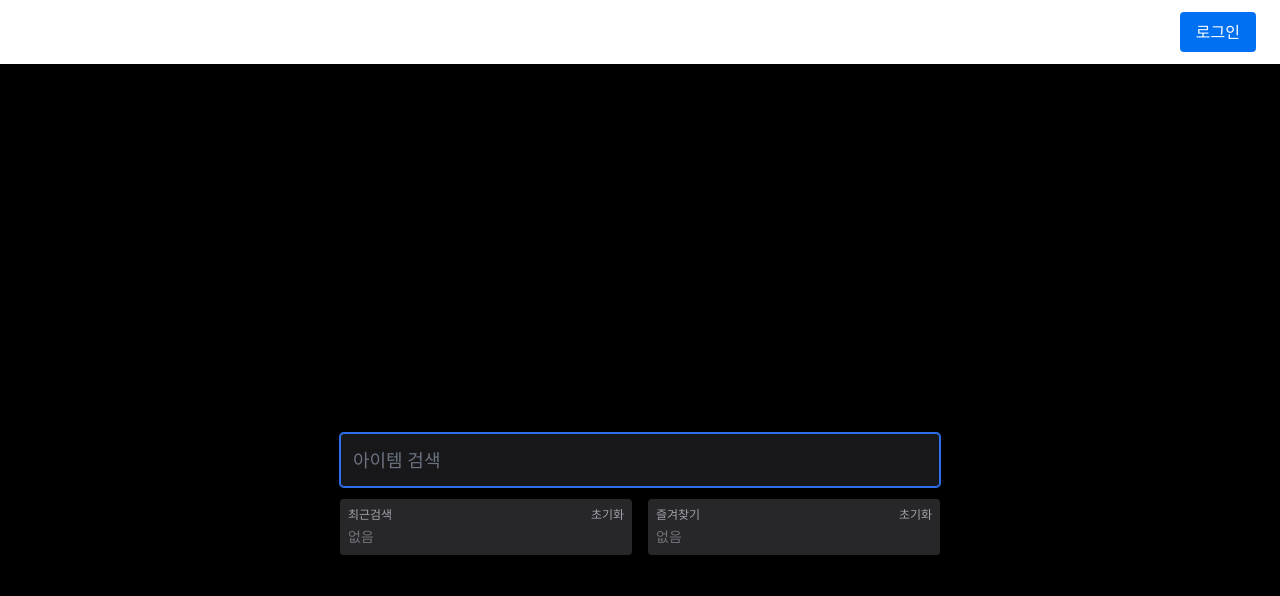
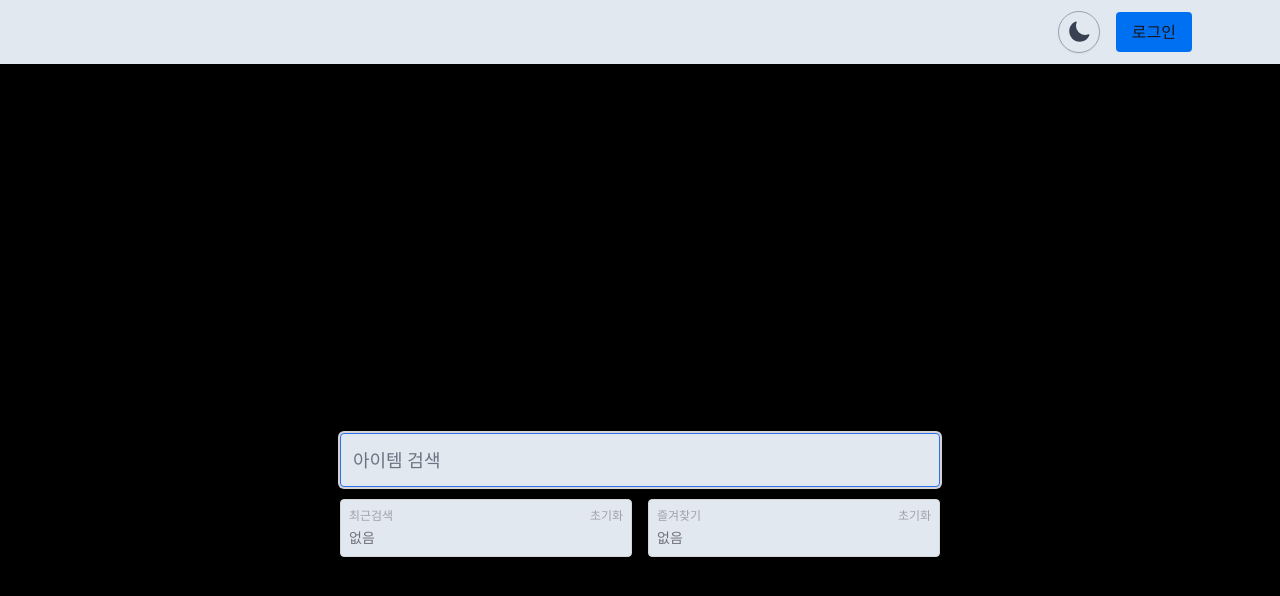
Before and after one commit to bigre-gg/client, a Next.js app: page / in a window 1280 px wide. Shown: the top 596 px of the page. Built offline with nearby package versions, Linux system fonts and the light colour scheme; no server answers.

Commit message:
[Refactor] Tailwind 설정 및 버튼, 검색 박스 스타일 개선; 다크 모드 지원 추가

```diff
--- a/app/ui/ItemIcon.tsx
+++ b/app/ui/ItemIcon.tsx
@@ -11,11 +11,11 @@ export default function ItemIcon({
   const src = `https://maplestory.io/api/gms/123/item/${id}/icon`;
   return (
     <div
+      className="bg-lightBg dark:bg-darkBg"
       style={{
         width: size,
         height: size,
         borderRadius: 8,
-        background: "#222",
         display: "flex",
         alignItems: "center",
         justifyContent: "center",
--- a/app/ui/button.tsx
+++ b/app/ui/button.tsx
@@ -1,4 +1,4 @@
-import clsx from 'clsx';
+import clsx from "clsx";
 
 interface ButtonProps extends React.ButtonHTMLAttributes<HTMLButtonElement> {
   children: React.ReactNode;
@@ -9,8 +9,8 @@ export function Button({ children, className, ...rest }: ButtonProps) {
     <button
       {...rest}
       className={clsx(
-        'flex h-10 items-center rounded-lg bg-blue-500 px-4 text-sm font-medium text-white transition-colors hover:bg-blue-400 focus-visible:outline focus-visible:outline-2 focus-visible:outline-offset-2 focus-visible:outline-blue-500 active:bg-blue-600 aria-disabled:cursor-not-allowed aria-disabled:opacity-50',
-        className,
+        "flex h-10 items-center rounded-lg bg-lightBg text-darkBg dark:bg-darkBg dark:text-lightBg px-4 text-sm font-medium transition-colors hover:bg-gray-300 dark:hover:bg-gray-800 focus-visible:outline focus-visible:outline-2 focus-visible:outline-offset-2 focus-visible:outline-blue-500 active:bg-blue-600 aria-disabled:cursor-not-allowed aria-disabled:opacity-50",
+        className
       )}
     >
       {children}
--- a/app/ui/global.css
+++ b/app/ui/global.css
@@ -2,17 +2,21 @@
 @tailwind components;
 @tailwind utilities;
 
-input[type='number'] {
+input[type="number"] {
   -moz-appearance: textfield;
   appearance: textfield;
 }
 
-input[type='number']::-webkit-inner-spin-button {
+input[type="number"]::-webkit-inner-spin-button {
   -webkit-appearance: none;
   margin: 0;
 }
 
-input[type='number']::-webkit-outer-spin-button {
+input[type="number"]::-webkit-outer-spin-button {
   -webkit-appearance: none;
   margin: 0;
 }
+
+body {
+  /* @apply transition-colors; */
+}
--- /dev/null
+++ b/app/ui/header-client.tsx
@@ -0,0 +1,55 @@
+"use client";
+import { useEffect, useState } from "react";
+import { SunIcon, MoonIcon } from "@heroicons/react/24/solid";
+import ProfileDropdown from "./profile-dropdown";
+
+export default function Header({ isLoggedIn }: { isLoggedIn: boolean }) {
+  const [isDark, setIsDark] = useState(false);
+
+  useEffect(() => {
+    if (typeof window !== "undefined") {
+      setIsDark(document.documentElement.classList.contains("dark"));
+    }
+  }, []);
+
+  const toggleTheme = () => {
+    const root = document.documentElement;
+    if (root.classList.contains("dark")) {
+      root.classList.remove("dark");
+      localStorage.setItem("theme", "light");
+      setIsDark(false);
+    } else {
+      root.classList.add("dark");
+      localStorage.setItem("theme", "dark");
+      setIsDark(true);
+    }
+  };
+
+  return (
+    <header className="w-full flex justify-center items-center h-16 bg-lightBg dark:bg-darkBg text-darkBg dark:text-lightBg">
+      <div className="w-full max-w-6xl flex justify-end items-center px-6">
+        <button
+          onClick={toggleTheme}
+          onMouseDown={(e) => e.preventDefault()}
+          aria-label="다크/라이트 모드 토글"
+          className="mr-4 p-2 rounded-full border border-gray-400 dark:border-gray-700 bg-lightBg dark:bg-darkBg hover:bg-gray-200 dark:hover:bg-gray-800 shadow-sm focus:outline-none focus:ring-2 focus:ring-blue-400"
+        >
+          {isDark ? (
+            <SunIcon className="w-6 h-6 text-yellow-400" />
+          ) : (
+            <MoonIcon className="w-6 h-6 text-gray-700" />
+          )}
+        </button>
+        {!isLoggedIn ? (
+          <a href="/api/auth/discord">
+            <button className="bg-blue-500 px-4 py-2 rounded hover:bg-blue-600 transition">
+              로그인
+            </button>
+          </a>
+        ) : (
+          <ProfileDropdown />
+        )}
+      </div>
+    </header>
+  );
+}
--- a/app/ui/header.tsx
+++ b/app/ui/header.tsx
@@ -1,22 +1,9 @@
 import { cookies } from "next/headers";
-import ProfileDropdown from "./profile-dropdown";
+import Header from "./header-client";
 
-export default function Header() {
+export default function HeaderWrapper() {
   const cookieStore = cookies();
   const session = cookieStore.get("connect.sid");
-  const isLoggedIn = !!session;
-
-  return (
-    <header className="w-full flex justify-end items-center h-16 px-6">
-      {!isLoggedIn ? (
-        <a href="/api/auth/discord">
-          <button className="bg-blue-500 text-white px-4 py-2 rounded hover:bg-blue-600 transition">
-            로그인
-          </button>
-        </a>
-      ) : (
-        <ProfileDropdown />
-      )}
-    </header>
-  );
+  const isLoggedIn: boolean = !!session;
+  return <Header isLoggedIn={isLoggedIn} />;
 }
--- a/app/ui/search-box.tsx
+++ b/app/ui/search-box.tsx
@@ -2,6 +2,8 @@
 import { useState, useEffect, useRef } from "react";
 import { useRouter } from "next/navigation";
 import ItemIcon from "./ItemIcon";
+import { StarIcon as StarSolid } from "@heroicons/react/24/solid";
+import { StarIcon as StarOutline } from "@heroicons/react/24/outline";
 
 interface Item {
   id: number;
@@ -127,10 +129,12 @@ export default function SearchBox() {
     router.push(`/item/${item.id}`);
   };
 
-  const renderItem = (item: Item) => (
+  const renderItem = (item: Item) => {
+    const isFavorite = favorite.find((i) => i.id === item.id);
+    return (
       <div
         key={item.id}
-      className="flex items-center justify-between p-3 cursor-pointer hover:bg-zinc-700 border-b border-zinc-700 last:border-b-0 transition-colors"
+        className="flex items-center justify-between p-3 cursor-pointer hover:bg-gray-200 dark:hover:bg-gray-800 border-b border-gray-400 dark:border-gray-700 last:border-b-0 transition-colors"
         onClick={() => handleItemClick(item)}
       >
         <div className="flex items-center">
@@ -143,15 +147,18 @@ export default function SearchBox() {
             toggleFavorite(item);
           }}
           onMouseDown={(e) => e.preventDefault()}
-        className="ml-2 text-yellow-400"
-        title={
-          favorite.find((i) => i.id === item.id) ? "즐겨찾기 해제" : "즐겨찾기"
-        }
+          className="ml-2 rounded-full p-1 focus:outline-none focus:ring-2 focus:ring-blue-400"
+          title={isFavorite ? "즐겨찾기 해제" : "즐겨찾기"}
         >
-        {favorite.find((i) => i.id === item.id) ? "★" : "☆"}
+          {isFavorite ? (
+            <StarSolid className="w-7 h-7 text-yellow-400" />
+          ) : (
+            <StarOutline className="w-7 h-7 text-gray-400 dark:text-gray-500" />
+          )}
         </button>
       </div>
     );
+  };
 
   // 검색창 포커스/블러 핸들링
   const handleInputFocus = () => {
@@ -190,17 +197,22 @@ export default function SearchBox() {
           onFocus={handleInputFocus}
           onBlur={handleInputBlur}
           placeholder="아이템 검색"
-          className="w-full p-3 text-lg rounded bg-zinc-900 text-white outline-none mb-2"
+          className="w-full p-3 text-lg rounded bg-lightBg dark:bg-darkBg text-darkBg dark:text-lightBg mb-2 focus:outline-none focus:ring-2 focus:ring-zinc-300 dark:focus:ring-zinc-700 focus:ring-offset-0 transition-all"
           autoFocus
         />
         {/* 최근검색/즐겨찾기 패널 */}
         {showRecentAndFavorite && (
           <div
-            className="absolute left-0 right-0 z-10 flex gap-4 bg-transparent transition-opacity duration-300 opacity-100"
+            className={
+              "absolute left-0 right-0 z-10 flex gap-4 bg-transparent transition-all duration-300 " +
+              (showRecentAndFavorite
+                ? "opacity-100 translate-y-0 pointer-events-auto"
+                : "opacity-0 translate-y-2 pointer-events-none")
+            }
             style={{ top: "calc(100% + 4px)" }}
           >
             {/* 최근검색 */}
-            <div className="flex-1 bg-zinc-800 rounded p-2 overflow-y-auto">
+            <div className="flex-1 bg-lightBg dark:bg-darkBg text-darkBg dark:text-lightBg rounded p-2 overflow-y-auto border border-zinc-300 dark:border-zinc-700">
               <div className="flex justify-between items-center mb-1">
                 <span className="text-xs text-zinc-400">최근검색</span>
                 <button
@@ -218,7 +230,7 @@ export default function SearchBox() {
               )}
             </div>
             {/* 즐겨찾기 */}
-            <div className="flex-1 bg-zinc-800 rounded p-2 overflow-y-auto">
+            <div className="flex-1 bg-lightBg dark:bg-darkBg text-darkBg dark:text-lightBg rounded p-2 overflow-y-auto border border-zinc-300 dark:border-zinc-700">
               <div className="flex justify-between items-center mb-1">
                 <span className="text-xs text-zinc-400">즐겨찾기</span>
                 <button
@@ -240,7 +252,12 @@ export default function SearchBox() {
         {/* 검색결과 패널 */}
         {showResults && (
           <div
-            className="absolute left-0 right-0 z-10 bg-zinc-800 text-white rounded max-h-72 overflow-y-auto shadow-lg w-full transition-opacity duration-300 opacity-100"
+            className={
+              "absolute left-0 right-0 z-10 bg-lightBg dark:bg-darkBg text-darkBg dark:text-lightBg rounded max-h-72 overflow-y-auto shadow-lg w-full transition-all duration-300 border border-zinc-300 dark:border-zinc-700 " +
+              (showResults
+                ? "opacity-100 translate-y-0 pointer-events-auto"
+                : "opacity-0 translate-y-2 pointer-events-none")
+            }
             style={{ top: "calc(100% + 4px)" }}
           >
             {results.map(renderItem)}
--- a/tailwind.config.ts
+++ b/tailwind.config.ts
@@ -1,32 +1,35 @@
-import type { Config } from 'tailwindcss';
+import type { Config } from "tailwindcss";
 
 const config: Config = {
   content: [
-    './pages/**/*.{js,ts,jsx,tsx,mdx}',
-    './components/**/*.{js,ts,jsx,tsx,mdx}',
-    './app/**/*.{js,ts,jsx,tsx,mdx}',
+    "./pages/**/*.{js,ts,jsx,tsx,mdx}",
+    "./components/**/*.{js,ts,jsx,tsx,mdx}",
+    "./app/**/*.{js,ts,jsx,tsx,mdx}",
   ],
+  darkMode: "class",
   theme: {
     extend: {
       gridTemplateColumns: {
-        '13': 'repeat(13, minmax(0, 1fr))',
+        "13": "repeat(13, minmax(0, 1fr))",
       },
       colors: {
         blue: {
-          400: '#2589FE',
-          500: '#0070F3',
-          600: '#2F6FEB',
+          400: "#2589FE",
+          500: "#0070F3",
+          600: "#2F6FEB",
         },
+        darkBg: "#18181b",
+        lightBg: "#e2e8f0",
       },
     },
     keyframes: {
       shimmer: {
-        '100%': {
-          transform: 'translateX(100%)',
+        "100%": {
+          transform: "translateX(100%)",
         },
       },
     },
   },
-  plugins: [require('@tailwindcss/forms')],
+  plugins: [require("@tailwindcss/forms")],
 };
 export default config;
```
Lines whose indentation alone changed are shown as unchanged.
